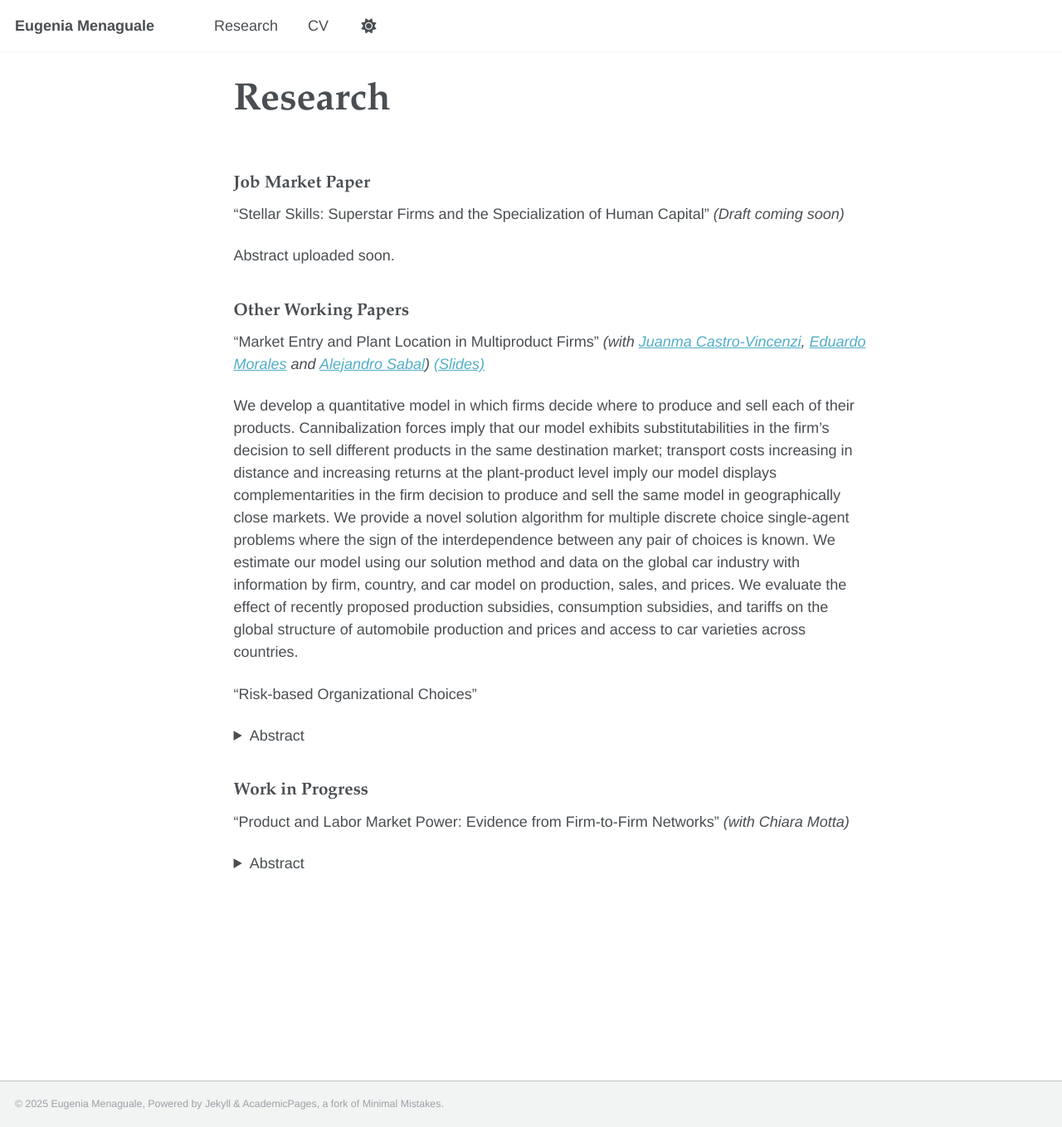
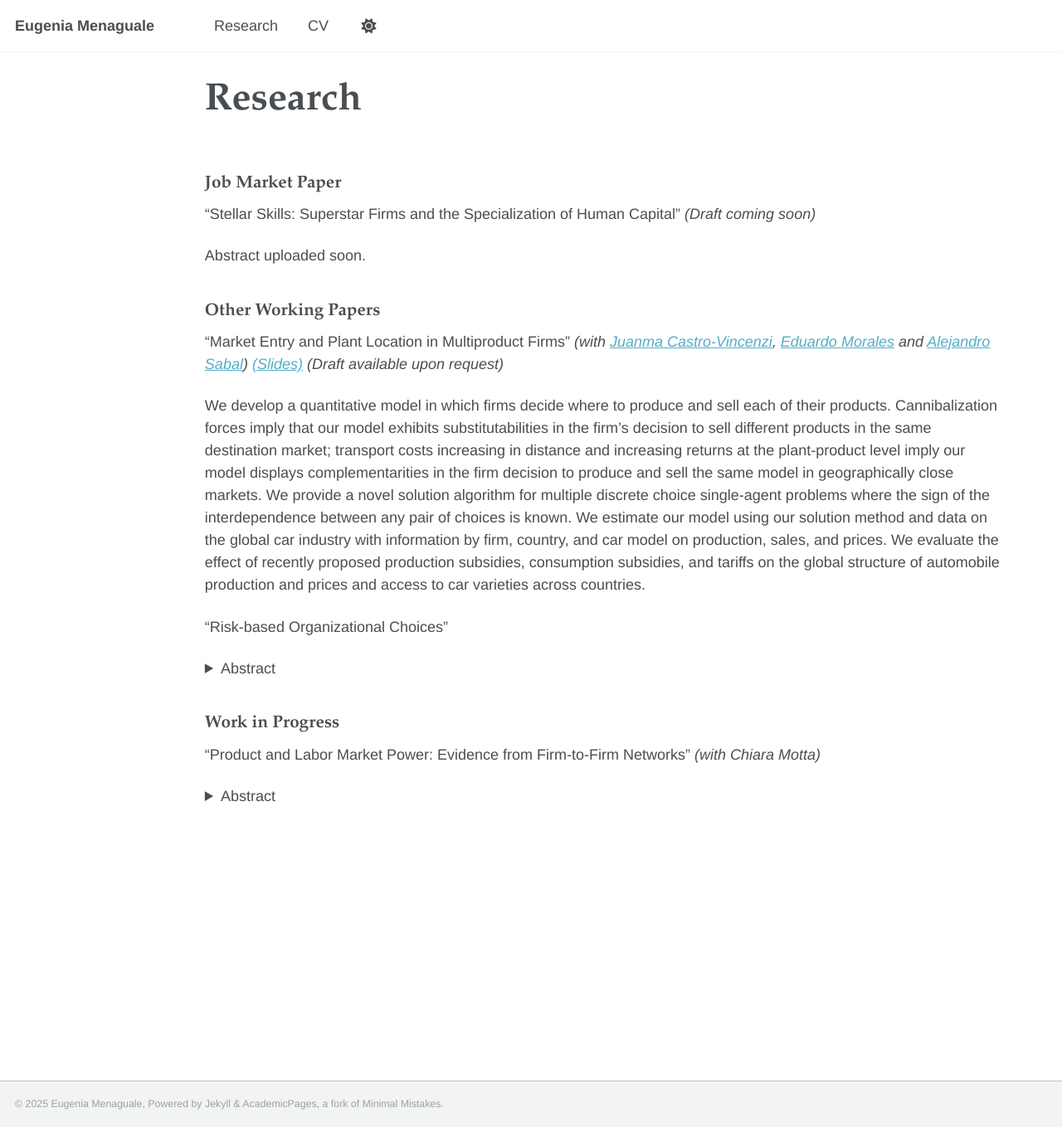
Before and after one commit to eumena/eumena.github.io, a Jekyll site: the page built from _pages/research.md, in a window 1280 px wide and 1359 px high. Shown: the whole window at 83% size. Built offline with Jekyll 4.4.1, drawn with Linux system fonts in a browser that asks for light colours; a script that is not in the unit is left out.

Commit message:
fix view

```diff
--- a/_data/navigation.yml
+++ b/_data/navigation.yml
@@ -10,5 +10,7 @@
 main:
   - title: "Research"
     url: /research/
+  #- title: "Teaching"
+   # url: /teaching/
   - title: "CV"
-    url: /files/CV.pdf
+    url: /files/em_cv.pdf
--- a/_includes/head/custom.html
+++ b/_includes/head/custom.html
@@ -4,6 +4,80 @@
 <meta name="google-site-verification" content="YvezzRI9IBXT_0bibTgpr4aVswUChZk5VzbEZVARf4w" />
 <!-- Support for Academicons -->
 <link rel="stylesheet" href="{{ base_path }}/assets/css/academicons.css" />
+
+<!-- Global site styling for consistent padding -->
+<style>
+    /* Make content stretch to full width and align with navigation consistently across all pages */
+    .page {
+        max-width: 100% !important;
+        margin: 0 auto;
+        padding-left: 1em;
+        padding-right: 3em;
+    }
+
+    .page__content {
+        max-width: 100% !important;
+    }
+
+    /* Hide hamburger menu on desktop */
+    @media (min-width: 769px) {
+        .greedy-nav button {
+            display: none !important;
+        }
+
+        /* Consistent padding across all pages */
+        .page {
+            padding-left: 1em;
+            padding-right: 3em;
+        }
+    }
+
+    /* Ensure masthead spans full width and aligns properly */
+    .masthead {
+        max-width: 100% !important;
+    }
+
+    .masthead__inner-wrap {
+        max-width: 100% !important;
+        padding-left: 1em;
+        padding-right: 3em;
+    }
+
+    .masthead__menu {
+        margin-left: 0 !important;
+    }
+
+    .greedy-nav {
+        padding-left: 0 !important;
+    }
+
+    .greedy-nav .visible-links {
+        margin-left: 0 !important;
+        padding-left: 0 !important;
+    }
+
+    @media (max-width: 768px) {
+        .page {
+            padding-left: 1em;
+            padding-right: 1em;
+        }
+
+        .masthead__inner-wrap {
+            padding-left: 1em;
+            padding-right: 1em;
+        }
+    }
+
+    /* Ensure theme toggle button works properly */
+    #theme-toggle {
+        cursor: pointer !important;
+        pointer-events: auto !important;
+    }
+
+    #theme-toggle a {
+        pointer-events: auto !important;
+    }
+</style>
 
 <!-- favicon from https://commons.wikimedia.org/wiki/File:OOjs_UI_icon_academic-progressive.svg -->
 <link rel="apple-touch-icon" sizes="180x180" href="{{ base_path }}/images/apple-touch-icon-180x180.png" />
--- a/_pages/research.md
+++ b/_pages/research.md
@@ -17,7 +17,7 @@ classes: wide
 ### Other Working Papers
 
 "Market Entry and Plant Location in Multiproduct Firms"
-*(with [Juanma Castro-Vincenzi](https://www.castrovincenzi.com), [Eduardo Morales](https://sites.google.com/site/edumoralescasado/) and [Alejandro Sabal](https://www.sabalalejandro.com))* [*(Slides)*](/files/cmms.pdf)
+*(with [Juanma Castro-Vincenzi](https://www.castrovincenzi.com), [Eduardo Morales](https://sites.google.com/site/edumoralescasado/) and [Alejandro Sabal](https://www.sabalalejandro.com))* [*(Slides)*](/files/cmms.pdf) *(Draft available upon request)*
 
   We develop a quantitative model in which firms decide where to produce and sell each of their products. Cannibalization forces imply that our model exhibits substitutabilities in the firm's decision to sell different products in the same destination market; transport costs increasing in distance and increasing returns at the plant-product level imply our model displays complementarities in the firm decision to produce and sell the same model in geographically close markets. We provide a novel solution algorithm for multiple discrete choice single-agent problems where the sign of the interdependence between any pair of choices is known. We estimate our model using our solution method and data on the global car industry with information by firm, country, and car model on production, sales, and prices. We evaluate the effect of recently proposed production subsidies, consumption subsidies, and tariffs on the global structure of automobile production and prices and access to car varieties across countries.
 
```
Also changed, not shown: _pages/about.md (+4 -2 lines), _pages/teaching.md (added), 2 other files.
